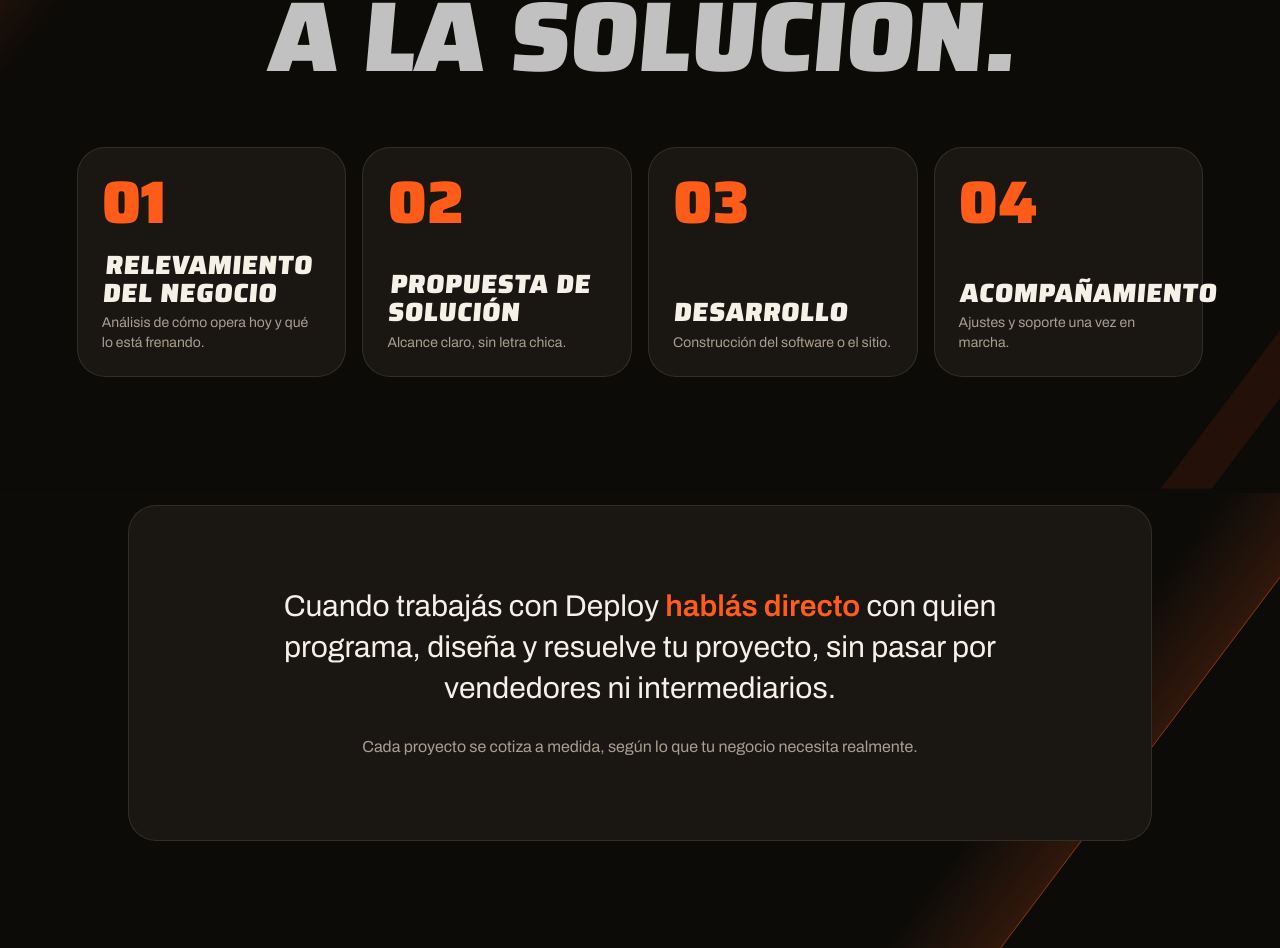
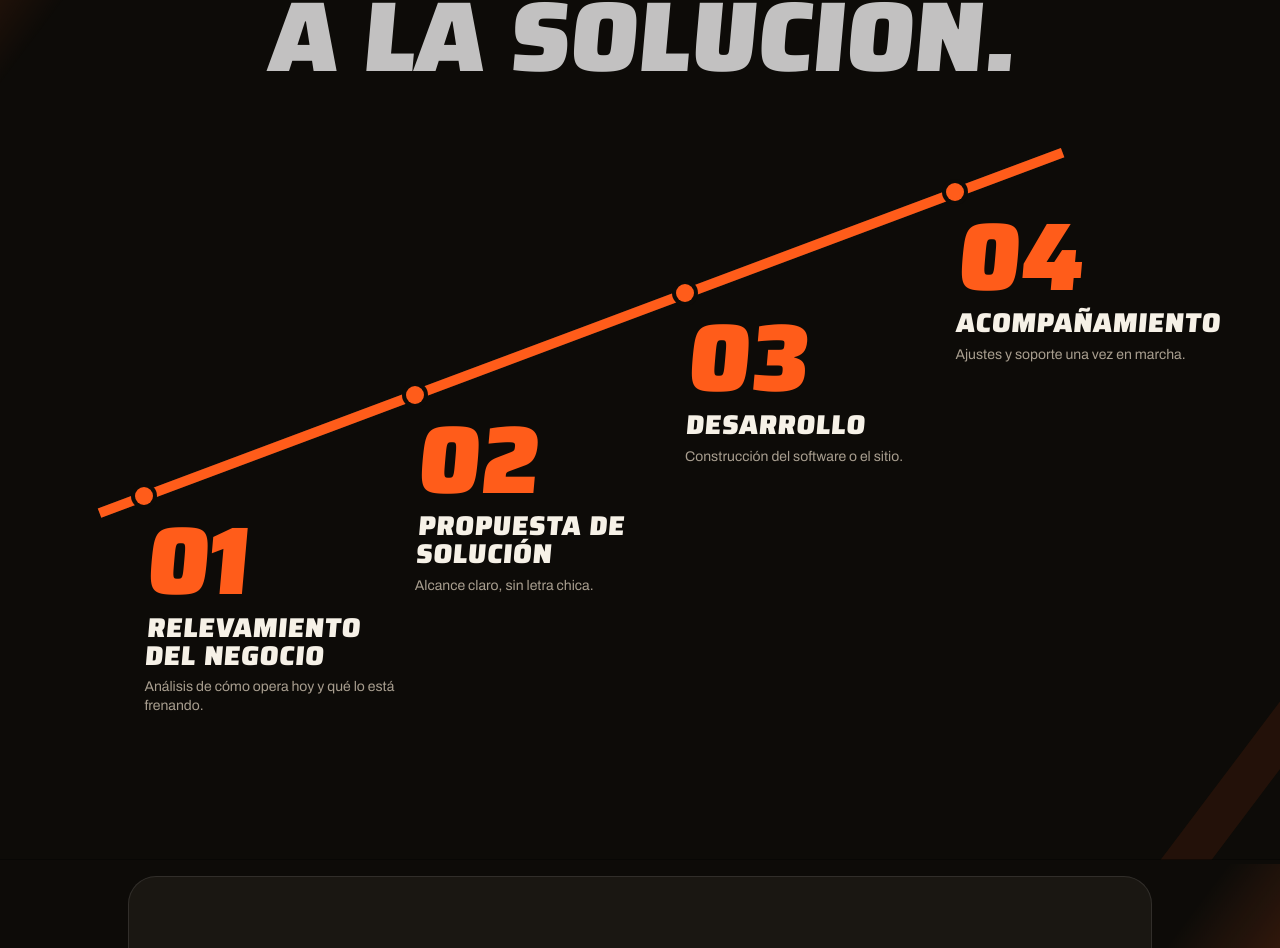
Before and after one commit to iadatabraian-ctrl/web-, a Next.js app: page / in a window 1280 px wide. Shown: the part 2571-3519 px from the top of the page. Built offline with nearby package versions, Linux system fonts and the light colour scheme.

Commit message:
Proceso: escalera ascendente sobre barra de luz que se enciende con el scroll
Co-Authored-By: Claude Sonnet 5.5 <noreply@anthropic.com>
Claude-Session: https://claude.ai/code/session_016CR8bjtqut3mFtFLKQPjVK

```diff
--- a/components/Proceso.tsx
+++ b/components/Proceso.tsx
@@ -1,10 +1,11 @@
 "use client";
 
-import { motion } from "framer-motion";
+import { useRef, useState } from "react";
+import { motion, useMotionValueEvent, useScroll } from "framer-motion";
 import { Bar } from "@/components/Bar";
 
-/* Proceso (sección oscura, ver PRODUCT.md): 4 tarjetas redondeadas con el paso a paso.
-   Sin íconos ni línea vertical. Corte diagonal arriba contra Servicios (clara). */
+/* Proceso (sección oscura, ver PRODUCT.md): escalera ascendente de 4 pasos sobre una barra de luz
+   que se enciende con el scroll. Sin tarjetas. Corte diagonal arriba contra Servicios (clara). */
 
 const STEPS = [
   { title: "Relevamiento del negocio", desc: "Análisis de cómo opera hoy y qué lo está frenando." },
@@ -12,6 +13,18 @@ const STEPS = [
   { title: "Desarrollo", desc: "Construcción del software o el sitio." },
   { title: "Acompañamiento", desc: "Ajustes y soporte una vez en marcha." },
 ];
+
+// Geometría de la escalera (laptop): viewBox 1200x640, nodos sobre una recta ascendente.
+const W = 1200;
+const H = 640;
+const NODES = [
+  { x: 72, y: 372 },
+  { x: 360, y: 264 },
+  { x: 648, y: 156 },
+  { x: 936, y: 48 },
+];
+const LINE = { x1: 24, y1: 390, x2: 1050, y2: 6 };
+const T = NODES.map((n) => (n.x - LINE.x1) / (LINE.x2 - LINE.x1));
 
 const ease = [0.16, 1, 0.3, 1] as const;
 const view = { once: true, margin: "-10% 0px" } as const;
@@ -54,27 +67,80 @@ export function Proceso() {
           </motion.span>
         </h2>
 
-        <ol className="mt-10 grid grid-cols-2 gap-2.5 sm:mt-16 sm:gap-4 lg:grid-cols-4">
-          {STEPS.map((s, i) => (
-            <motion.li
-              key={s.title}
-              initial={{ opacity: 0, y: 40 }}
-              whileInView={{ opacity: 1, y: 0 }}
-              viewport={view}
-              transition={{ duration: 0.6, ease, delay: i * 0.1 }}
-              className="group flex min-h-[11.5rem] flex-col rounded-[1.25rem] border border-white/10 bg-brand-black p-3.5 sm:rounded-[1.75rem] sm:p-5 transition-colors duration-300 hover:border-brand-accent/60 sm:min-h-[14rem] sm:p-6"
-            >
-              <span className="font-impact text-4xl font-black not-italic leading-none text-brand-accent [font-stretch:80%] sm:text-6xl">
-                0{i + 1}
-              </span>
-              <h3 className="origin-bottom-left -skew-x-[5deg] mt-auto pt-5 font-impact text-[1.05rem] font-black uppercase not-italic leading-[1.05] [font-stretch:80%] sm:text-[1.65rem]">
-                {s.title}
-              </h3>
-              <p className="mt-1.5 font-body text-[11.5px] leading-snug text-brand-ink-on-black-soft sm:text-sm">{s.desc}</p>
-            </motion.li>
-          ))}
-        </ol>
+        <Escalera />
       </div>
     </section>
   );
 }
+
+function Escalera() {
+  const ref = useRef<HTMLDivElement>(null);
+  const [lit, setLit] = useState(0);
+  const { scrollYProgress } = useScroll({ target: ref, offset: ["start 70%", "end 55%"] });
+  useMotionValueEvent(scrollYProgress, "change", (v) => setLit(T.filter((t) => v >= t - 0.04).length));
+
+  return (
+    <div ref={ref} className="mt-12 sm:mt-16">
+      {/* Laptop: escalera ascendente */}
+      <div className="relative mx-auto hidden w-full max-w-6xl lg:block" style={{ aspectRatio: `${W} / ${H}` }}>
+        <svg aria-hidden="true" viewBox={`0 0 ${W} ${H}`} preserveAspectRatio="none" className="absolute inset-0 h-full w-full overflow-visible">
+          <line x1={LINE.x1} y1={LINE.y1} x2={LINE.x2} y2={LINE.y2} stroke="rgba(255,255,255,0.12)" strokeWidth="10" vectorEffect="non-scaling-stroke" />
+          <motion.line
+            x1={LINE.x1}
+            y1={LINE.y1}
+            x2={LINE.x2}
+            y2={LINE.y2}
+            stroke="#FF5C1A"
+            strokeWidth="10"
+            vectorEffect="non-scaling-stroke"
+            style={{ pathLength: scrollYProgress }}
+          />
+        </svg>
+        {STEPS.map((st, i) => (
+          <div key={st.title} className="absolute" style={{ left: `${(NODES[i].x / W) * 100}%`, top: `${(NODES[i].y / H) * 100}%`, width: "24%" }}>
+            <span
+              aria-hidden="true"
+              className={`absolute -left-[9px] -top-[9px] h-[18px] w-[18px] rounded-full ring-4 ring-[#0d0b08] transition-colors duration-300 ${i < lit ? "bg-brand-accent" : "bg-[#3a342b]"}`}
+            />
+            <motion.div
+              initial={{ opacity: 0, y: 30 }}
+              whileInView={{ opacity: 1, y: 0 }}
+              viewport={view}
+              transition={{ duration: 0.6, ease, delay: i * 0.1 }}
+              className="pt-6"
+            >
+              <span className={`block origin-bottom-left -skew-x-[5deg] font-impact text-[6rem] font-black not-italic leading-[0.85] [font-stretch:80%] transition-colors duration-300 ${i < lit ? "text-brand-accent" : "text-white/20"}`}>
+                0{i + 1}
+              </span>
+              <h3 className="mt-3 origin-bottom-left -skew-x-[5deg] font-impact text-[1.7rem] font-black uppercase not-italic leading-[1.02] [font-stretch:80%]">{st.title}</h3>
+              <p className="mt-2 max-w-[17rem] font-body text-sm leading-snug text-brand-ink-on-black-soft">{st.desc}</p>
+            </motion.div>
+          </div>
+        ))}
+      </div>
+
+      {/* Celular y tablet: escalera vertical */}
+      <div className="relative lg:hidden">
+        <span aria-hidden="true" className="absolute bottom-3 left-[8px] top-3 w-[4px] bg-white/12" />
+        <motion.span aria-hidden="true" className="absolute bottom-3 left-[8px] top-3 w-[4px] origin-top bg-brand-accent" style={{ scaleY: scrollYProgress }} />
+        <ol className="space-y-9 sm:space-y-12">
+          {STEPS.map((st, i) => (
+            <li key={st.title} className="relative pl-10 sm:pl-14">
+              <span
+                aria-hidden="true"
+                className={`absolute left-0 top-3 h-[20px] w-[20px] rounded-full ring-4 ring-[#0d0b08] transition-colors duration-300 ${i < lit ? "bg-brand-accent" : "bg-[#3a342b]"}`}
+              />
+              <motion.div initial={{ opacity: 0, x: 28 }} whileInView={{ opacity: 1, x: 0 }} viewport={view} transition={{ duration: 0.6, ease }}>
+                <span className={`block origin-bottom-left -skew-x-[5deg] font-impact text-[4.6rem] font-black not-italic leading-[0.85] [font-stretch:80%] transition-colors duration-300 sm:text-[6rem] ${i < lit ? "text-brand-accent" : "text-white/20"}`}>
+                  0{i + 1}
+                </span>
+                <h3 className="mt-2 origin-bottom-left -skew-x-[5deg] font-impact text-[1.7rem] font-black uppercase not-italic leading-[1.02] [font-stretch:80%] sm:text-3xl">{st.title}</h3>
+                <p className="mt-1.5 max-w-sm font-body text-[15px] leading-snug text-brand-ink-on-black-soft sm:text-base">{st.desc}</p>
+              </motion.div>
+            </li>
+          ))}
+        </ol>
+      </div>
+    </div>
+  );
+}
```
